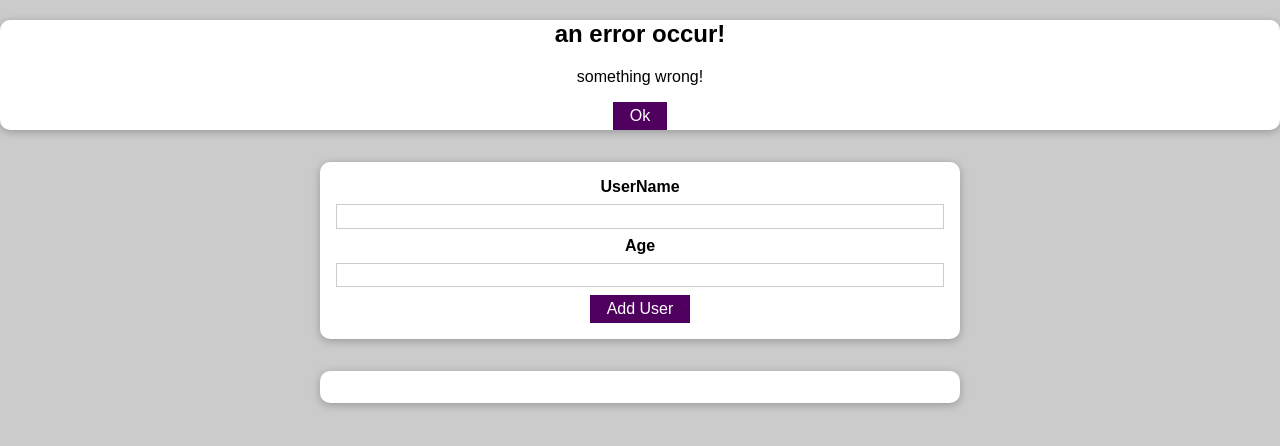
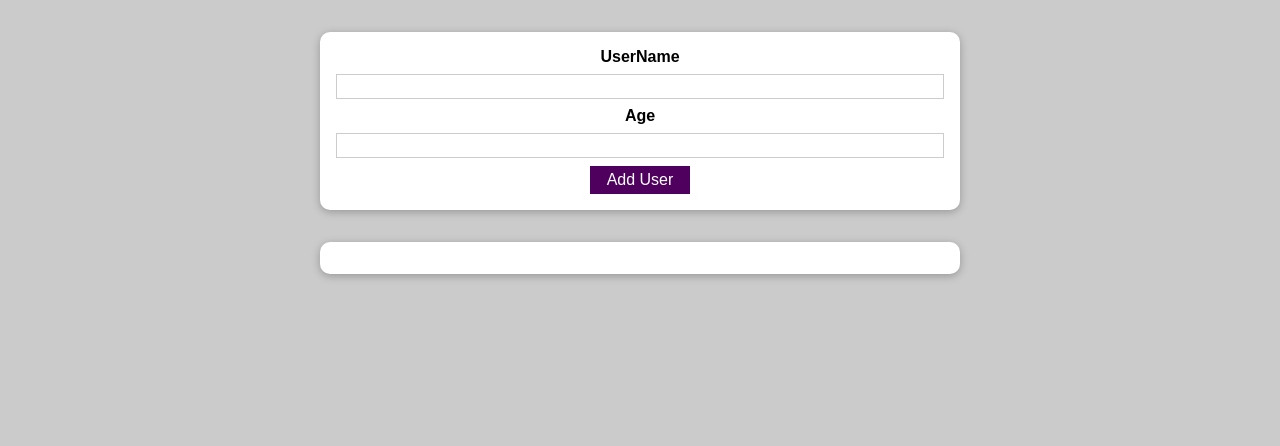
Before and after one commit to sarveshhome/ReactPracticeApp, a React (Create React App) app: page / in a window 1280 px wide. Shown: the top 446 px of the page. Built offline with nearby package versions, Linux system fonts and the light colour scheme.

Commit message:
error state

```diff
--- a/src/UI/ErrorModel.js
+++ b/src/UI/ErrorModel.js
@@ -8,7 +8,7 @@
 
     return (
         <div>
-            <div className={classes.backdrop}/>
+            <div className={classes.backdrop} onClick={props.onConfirm}/>
             <Card className={classes.modal}>
                 <header className={classes.header}>
                     <h2>{props.title}</h2>
@@ -17,7 +17,7 @@
                     <p>{props.message}</p>
                 </div>
                 <footer className={classes.action}>
-                    <Button>Ok</Button>
+                    <Button onClick={props.onConfirm}>Ok</Button>
                 </footer>
             </Card>
         </div>
--- a/src/Users/AddUser.js
+++ b/src/Users/AddUser.js
@@ -10,13 +10,21 @@
 //State
 const[enteredUsername, setEnteredUsername] = useState('');
 const[enteredAge, setEnteredAge] = useState('');
-
+const[error,setError] = useState('');
 const addUserHandle = (event) => {
     event.preventDefault();
     if (enteredUsername.trim().length === 0 || enteredAge.trim().length === 0) {
+        setError({
+            title:'Invalid input',
+            message:'Please enter a valid name and age'
+        });
         return;
       }
       if (+enteredAge < 1) {
+          setError({
+              title:'Invalid age',
+              message:'Please enter a valid age(>0)'
+          });
         return;
       }
     console.log(enteredUsername,enteredAge);
@@ -31,11 +39,15 @@
 }
 const ageChangeHandler =(event)=>{
     setEnteredAge(event.target.value);
-}
+};
+
+const errorHandler =() =>{
+    setError(null);
+};
 
     return(
         <div>
-        <ErrorModel title ="an error occur!" message="something wrong!"/>
+        {error && <ErrorModel title={error.title} message={error.message} onConfirm={errorHandler}/>}
         <Card className={cssclass.input}>
             <form onSubmit={addUserHandle}>
                 <label htmlFor="username">UserName</label>
```
Also changed, not shown: 23 other files (tests, documents, lock files or other folders).
